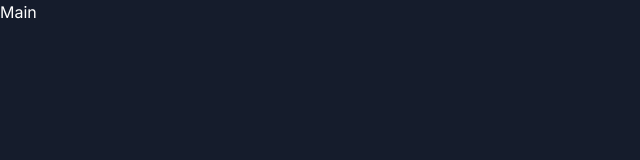
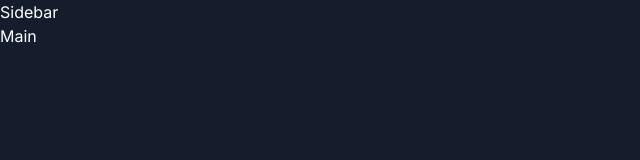
Before and after one commit to ramanand-rv/taskify, a Next.js app: page / in a window 1280 px wide. Shown: the top 160 px of the page, without its empty margins (0-640 px from the left). Built offline with nearby package versions, Linux system fonts and the light colour scheme.

Commit message:
wrapped children in global provider

```diff
--- /dev/null
+++ b/app/components/Sidebar/Sidebar.tsx
@@ -0,0 +1,9 @@
+import React from 'react'
+
+const Sidebar = () => {
+  return (
+    <div>Sidebar</div>
+  )
+}
+
+export default Sidebar
--- a/app/layout.tsx
+++ b/app/layout.tsx
@@ -1,6 +1,8 @@
 import type { Metadata } from 'next'
 import { Inter } from 'next/font/google'
 import './globals.css'
+import Sidebar from './components/Sidebar/Sidebar'
+import GlobalStyleProvider from './providers/GlobalStyleProvider'
 
 const inter = Inter({ subsets: ['latin'] })
 
@@ -16,7 +18,12 @@ export default function RootLayout({
 }) {
   return (
     <html lang="en">
-      <body className={inter.className}>{children}</body>
+      <body className={inter.className}>
+        <GlobalStyleProvider>
+        <Sidebar />
+        {children}
+        </GlobalStyleProvider>
+        </body>
     </html>
   )
 }
--- /dev/null
+++ b/app/providers/GlobalStyleProvider.tsx
@@ -0,0 +1,14 @@
+import React from 'react'
+
+interface Props{
+  children: React.ReactNode;
+}
+const GlobalStyleProvider = ({children}: Props) => {
+  return (
+    <>
+      {children}
+    </>
+  )
+}
+
+export default GlobalStyleProvider
```
